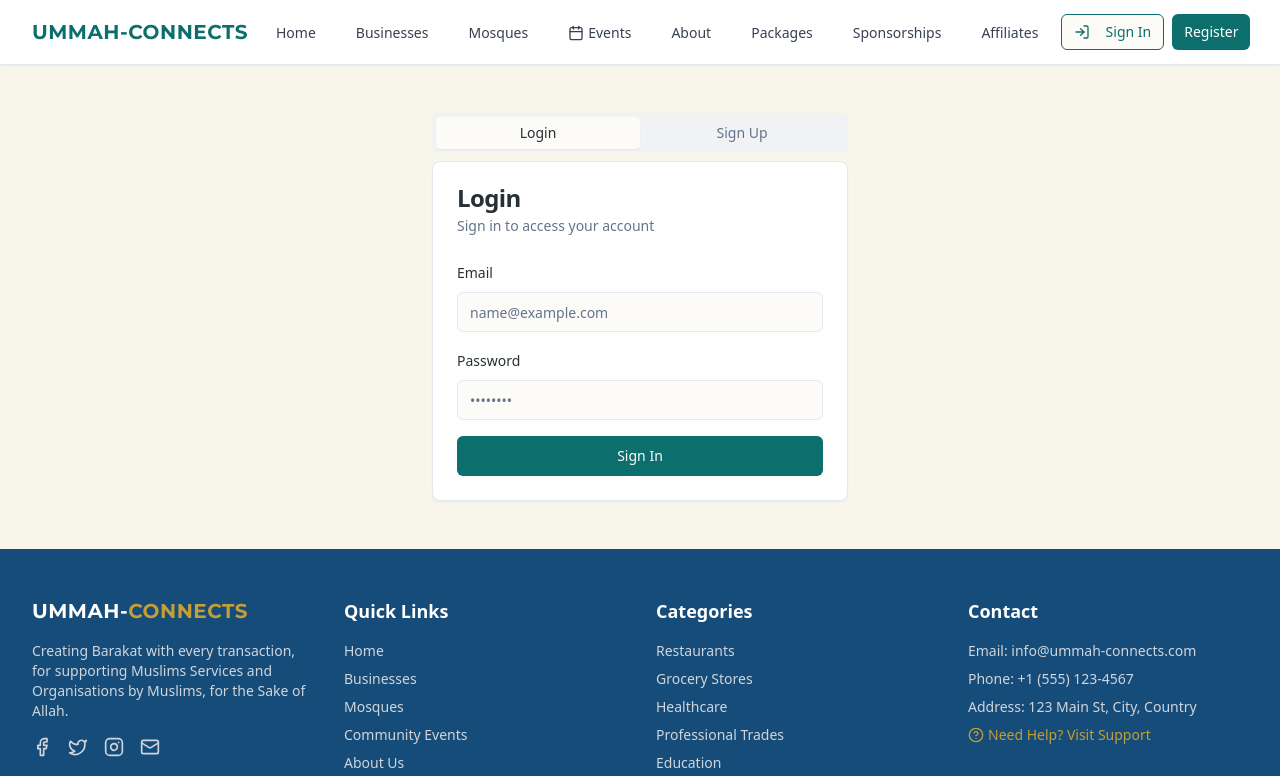
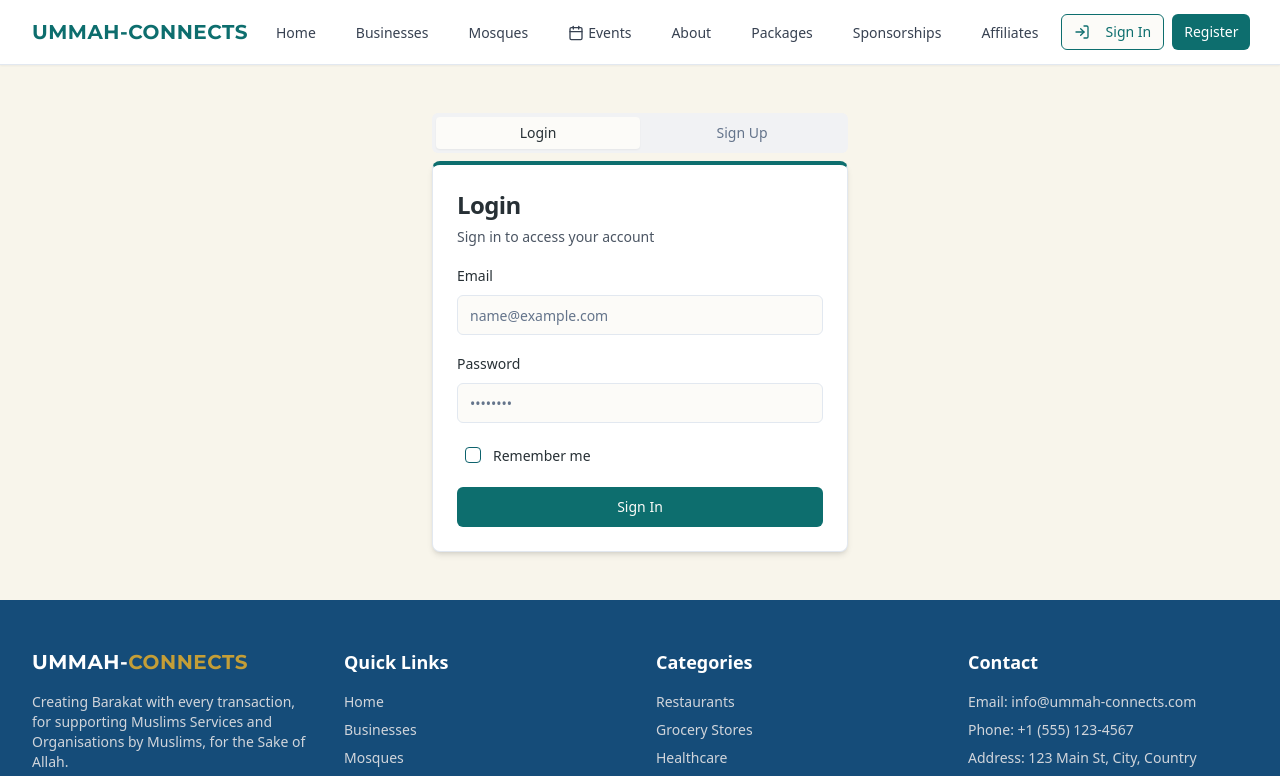
Before and after one commit to Ummahconnects/UmmahRES, a React (Vite) app: page /auth in a window 1280 px wide. Shown: the top 776 px of the page. Built offline with nearby package versions, Linux system fonts and the light colour scheme; a web font is replaced by a local one.

Commit message:
Fix: Resolve build error
The AI edits didn't result in any changes to the codebase.

```diff
--- a/src/components/auth/AuthCard.tsx
+++ b/src/components/auth/AuthCard.tsx
@@ -10,10 +10,10 @@ interface AuthCardProps {
 
 const AuthCard = ({ title, description, children }: AuthCardProps) => {
   return (
-    <Card>
-      <CardHeader>
-        <CardTitle>{title}</CardTitle>
-        <CardDescription>{description}</CardDescription>
+    <Card className="shadow-md border-t-4 border-t-muslim-teal">
+      <CardHeader className="pb-4">
+        <CardTitle className="text-2xl font-bold">{title}</CardTitle>
+        <CardDescription className="text-gray-600">{description}</CardDescription>
       </CardHeader>
       <CardContent>{children}</CardContent>
     </Card>
--- a/src/components/auth/LoginForm.tsx
+++ b/src/components/auth/LoginForm.tsx
@@ -8,11 +8,13 @@ import { Form, FormControl, FormField, FormItem, FormLabel, FormMessage } from "
 import { Input } from "@/components/ui/input";
 import { Button } from "@/components/ui/button";
 import { useAuth } from "@/contexts/AuthContext";
+import { Checkbox } from "@/components/ui/checkbox";
 
 // Form validation schema
 const loginSchema = z.object({
   email: z.string().email({ message: "Please enter a valid email address" }),
   password: z.string().min(6, { message: "Password must be at least 6 characters" }),
+  rememberMe: z.boolean().optional().default(false),
 });
 
 type LoginFormValues = z.infer<typeof loginSchema>;
@@ -31,6 +33,7 @@ const LoginForm = ({ onSuccess }: LoginFormProps) => {
     defaultValues: {
       email: "",
       password: "",
+      rememberMe: false,
     },
   });
 
@@ -76,6 +79,23 @@ const LoginForm = ({ onSuccess }: LoginFormProps) => {
             </FormItem>
           )}
         />
+        <FormField
+          control={form.control}
+          name="rememberMe"
+          render={({ field }) => (
+            <FormItem className="flex flex-row items-start space-x-3 space-y-0 rounded-md p-2">
+              <FormControl>
+                <Checkbox
+                  checked={field.value}
+                  onCheckedChange={field.onChange}
+                />
+              </FormControl>
+              <div className="space-y-1 leading-none">
+                <FormLabel>Remember me</FormLabel>
+              </div>
+            </FormItem>
+          )}
+        />
         <Button type="submit" className="w-full bg-muslim-teal hover:bg-muslim-teal/90" disabled={isSubmitting}>
           {isSubmitting ? (
             <>
```
